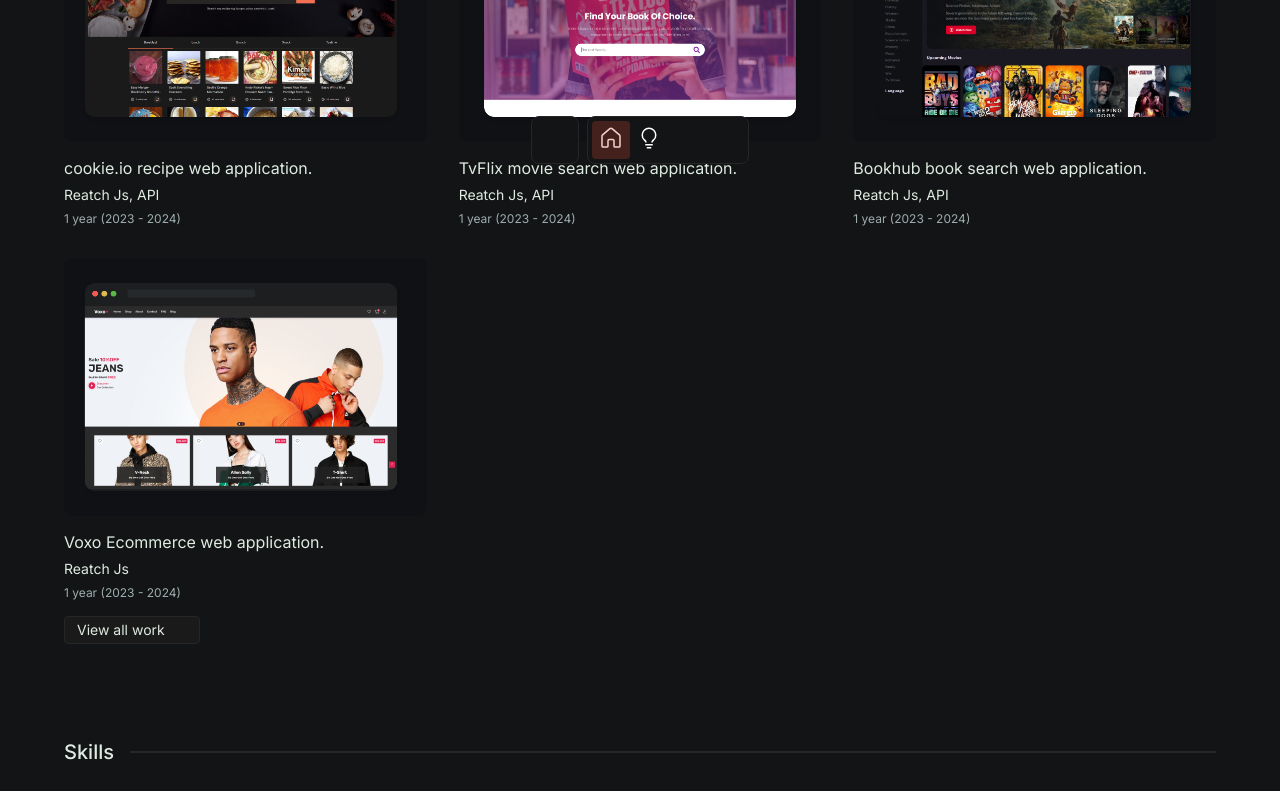
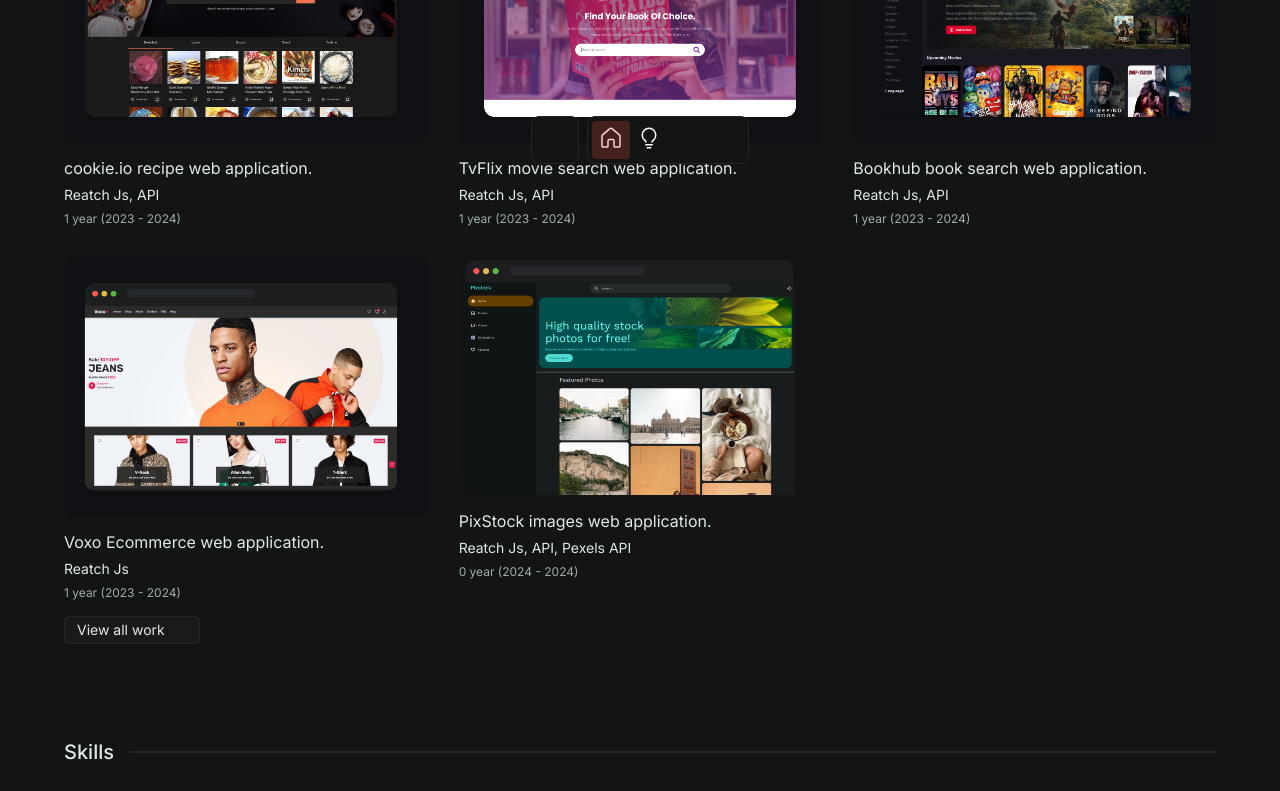
Before and after one commit to AhmedEbr2him/portfolio, a React (Vite) app: page / in a window 1280 px wide. Shown: the part 618-1409 px from the top of the page. Built offline with nearby package versions, Linux system fonts and the light colour scheme; some icons are missing.

Commit message:
add pixstock project

```diff
--- a/src/assets/images/Images.js
+++ b/src/assets/images/Images.js
@@ -8,6 +8,8 @@ import bookLight from './projects/book-light.png';
 import bookDark from './projects/book-dark.png';
 import voxoLight from './projects/voxo-light.png';
 import voxoDark from './projects/voxo-dark.png';
+import pixstockLight from './projects/pixstock-light.png';
+import pixStockDark from './projects/pixstock-dark.png';
 
 const HeaderImages = {
   avatart,
@@ -22,6 +24,8 @@ const ProjectImages = {
   bookDark,
   voxoLight,
   voxoDark,
+  pixstockLight,
+  pixStockDark,
 };
 export const Images = {
   HeaderImages,
--- a/src/constants/mockData.js
+++ b/src/constants/mockData.js
@@ -37,6 +37,15 @@ const proejctData = [
     title: 'Voxo Ecommerce web application',
     tech: 'Reatch Js',
     time: '2023-12-24',
+  },
+  {
+    link: 'https://pixstock-react-js.vercel.app/',
+    imageLight: Images.ProjectImages.pixstockLight,
+    imageDark: Images.ProjectImages.pixStockDark,
+    alt: 'PixStock a large stock library',
+    title: 'PixStock images web application',
+    tech: 'Reatch Js, API, Pexels API',
+    time: '2024-7-01',
   },
 ];
 const servicesData = [
```
Also changed, not shown: src/assets/images/projects/pixstock-dark.png (added), src/assets/images/projects/pixstock-light.png (added).
